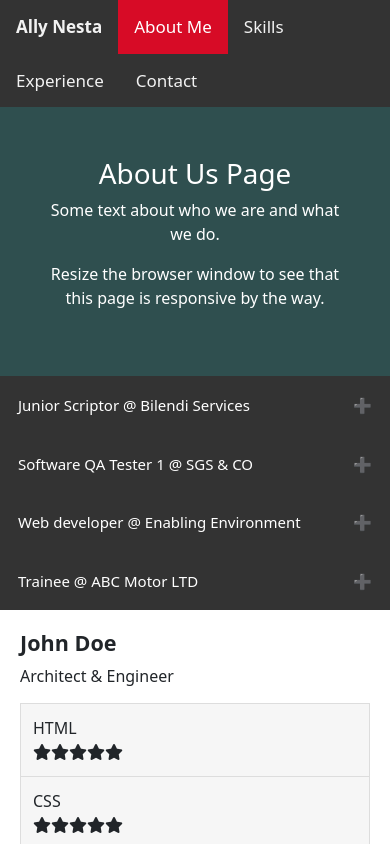
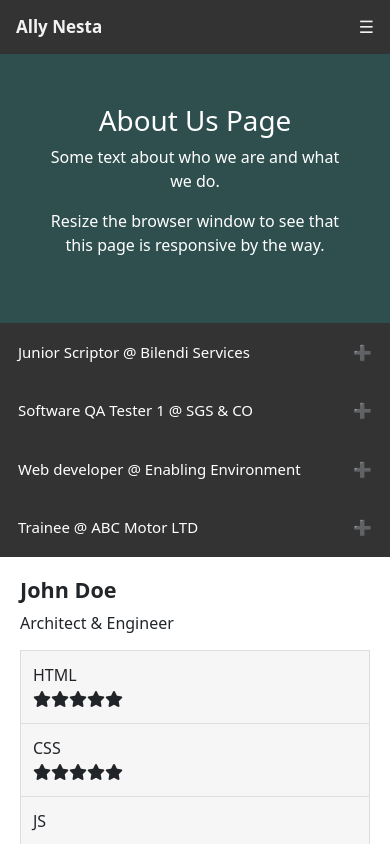
Before and after one commit to Allynesta/cv-tsx, a React (Vite) app: page / in a window 390 px wide. Shown: the top 844 px of the page. Built offline with nearby package versions, Linux system fonts and the light colour scheme.

Commit message:
responsive nav bar

```diff
--- a/src/component/Navbar.tsx
+++ b/src/component/Navbar.tsx
@@ -1,9 +1,19 @@
+import React, { useState } from "react";
 import "../styles/navbar.css";
 
 const Navbar = () => {
+	const [responsive, setResponsive] = useState(false);
+
+	const toggleResponsive = () => {
+		setResponsive(!responsive);
+	};
+
 	return (
 		<>
-			<div className="topnav-section" id="topnav-section">
+			<div
+				className={`topnav-section ${responsive ? "responsive" : ""}`}
+				id="topnav-section"
+			>
 				<a className="disabledlogo" href="#default">
 					Ally Nesta
 				</a>
@@ -14,6 +24,11 @@ const Navbar = () => {
 				<a href="#skill-section">Skills</a>
 				<a href="#experience-section">Experience</a>
 				<a href="#contact-section">Contact</a>
+
+				{/* Responsive icon */}
+				<a className="icon" onClick={toggleResponsive}>
+					&#9776;
+				</a>
 			</div>
 		</>
 	);
--- a/src/styles/navbar.css
+++ b/src/styles/navbar.css
@@ -27,44 +27,45 @@
   color: white;
 }
 
+/* Style the logo link */
+.disabledlogo {
+  font-size: 25px;
+  font-weight: bold;
+  pointer-events: none;
+}
+
 /* Hide the link that should open and close the topnav on small screens */
 .topnav-section .icon {
   display: none;
+  cursor: pointer;
 }
 
-/* Style the logo link (notice that we set the same value of line-height and font-size to prevent the header to increase when the font gets bigger */
-.disabledlogo {
-  font-size: 25px;
-  font-weight: bold;
-  pointer-events:none;
-}
+/* Responsive design */
+@media screen and (max-width: 600px) {
+  /* Hide all links, except the first one and the toggle icon */
+  .topnav-section a:not(:first-child) {
+    display: none;
+  }
 
-
-
-
-
-/* When the screen is less than 600 pixels wide, hide all links, except for the first one ("Home"). Show the link that contains should open and close the topnav (.icon) */
-@media screen and (max-width: 600px) {
-  .topnav a:not(:first-child) {display: none;}
-  .topnav a.icon {
-    float: right;
+  /* Show the toggle icon */
+  .topnav-section a.icon {
     display: block;
-  }
-}
-
-/* The "responsive" class is added to the topnav with JavaScript when the user clicks on the icon. This class makes the topnav look good on small screens (display the links vertically instead of horizontally) */
-@media screen and (max-width: 600px) {
-  .topnav.responsive {
-    position: relative;
-  }
-  .topnav.responsive a.icon {
     position: absolute;
     right: 0;
     top: 0;
+    padding: 14px 16px;
   }
-  .topnav.responsive a {
+
+  /* Responsive mode: display links vertically */
+  .topnav-section.responsive {
+    position: relative;
+  }
+
+  .topnav-section.responsive a {
     float: none;
     display: block;
     text-align: left;
+    width: 100%;
+    padding: 12px;
   }
 }
```
